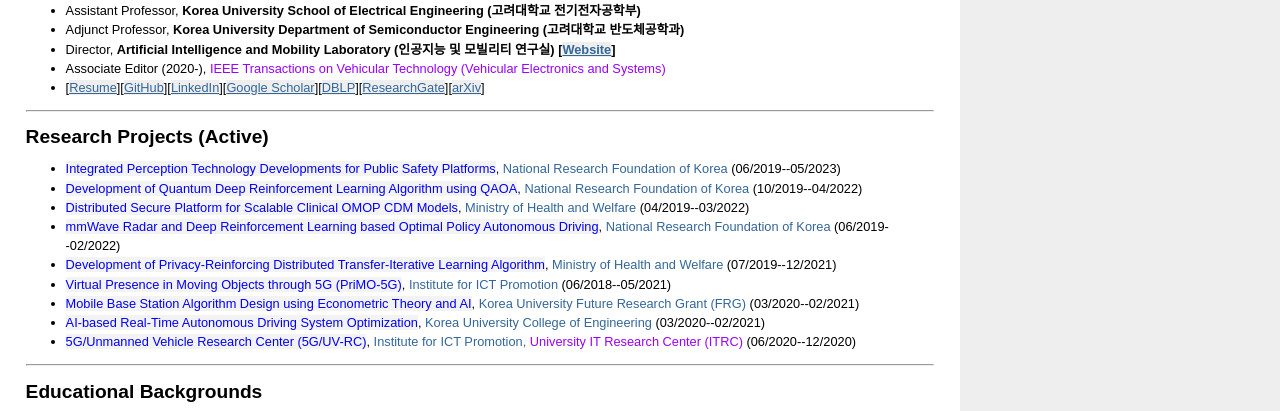
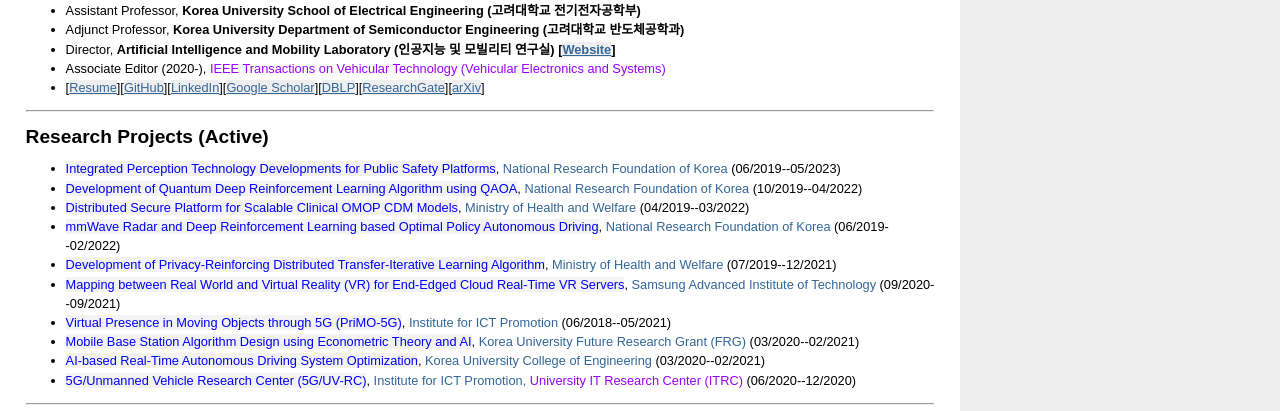
Before and after one commit to joongheon/joongheon.github.io, a plain HTML site: page index.html in a window 1280 px wide. Shown: the part 384-795 px from the top of the page. Drawn offline with Linux system fonts and the light colour scheme.

Commit message:
Add files via upload

```diff
--- a/index.html
+++ b/index.html
@@ -80,6 +80,9 @@
 
 						<li><bullet_title>Development of Privacy-Reinforcing Distributed Transfer-Iterative Learning Algorithm</bullet_title>,
 						<emph_link>Ministry of Health and Welfare</emph_link> (07/2019--12/2021)</li>
+
+						<li><bullet_title>Mapping between Real World and Virtual Reality (VR) for End-Edged Cloud Real-Time VR Servers</bullet_title>,
+						<emph_link>Samsung Advanced Institute of Technology</emph_link> (09/2020--09/2021)</li>
 
 						<li><bullet_title>Virtual Presence in Moving Objects through 5G (PriMO-5G)</bullet_title>,
 						<emph_link>Institute for ICT Promotion</emph_link> (06/2018--05/2021)</li>
```
